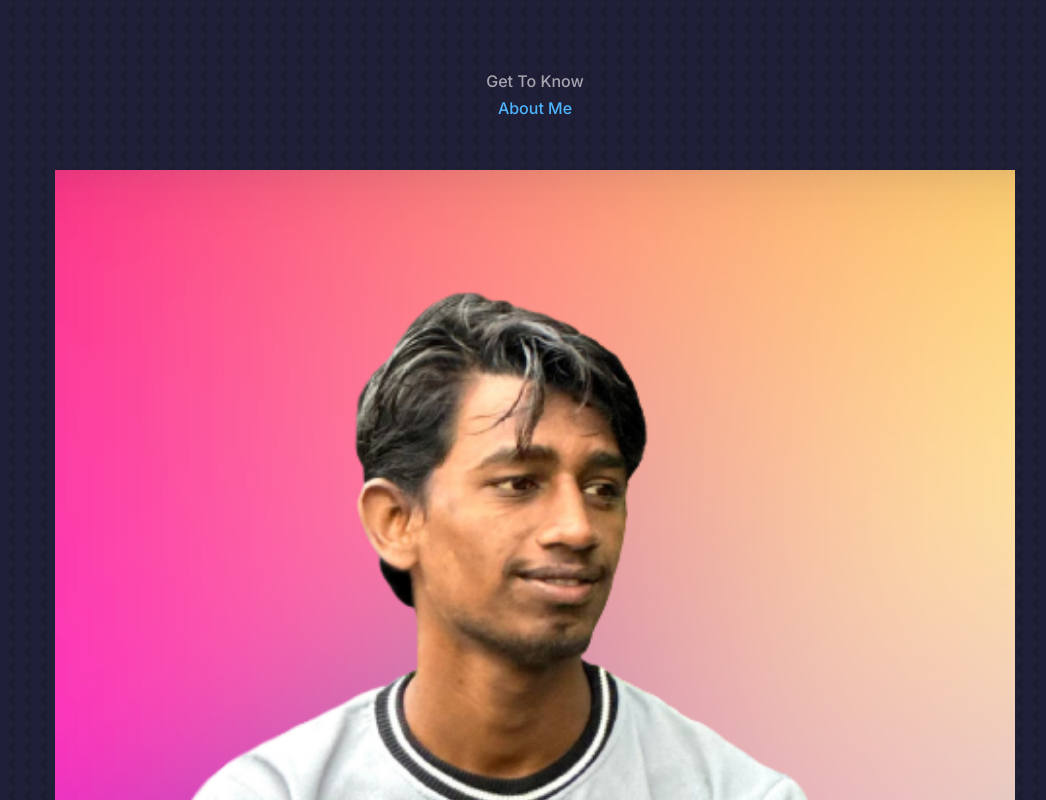
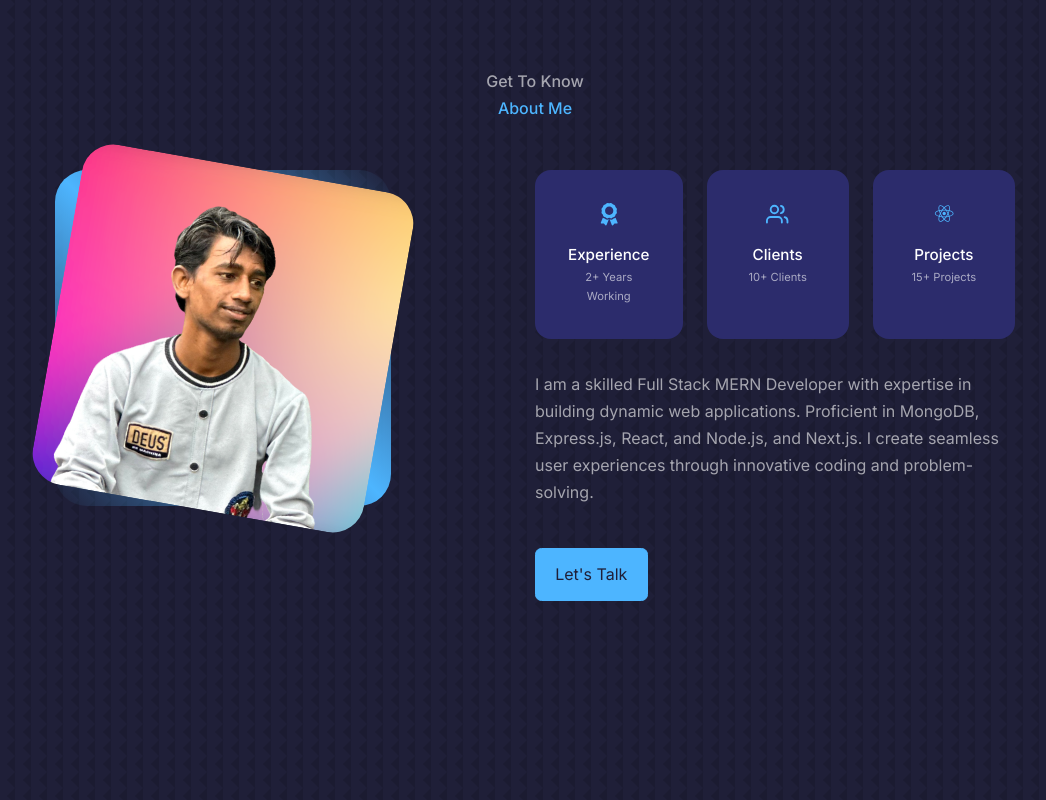
Before and after one commit to adi-shelke/Portfolio, a Next.js app: page / in a window 1280 px wide. Shown: the part 860-1660 px from the top of the page, without its empty margins (105-1151 px from the left). Built offline with nearby package versions, Linux system fonts and the light colour scheme.

Commit message:
about section for desktop done

```diff
--- a/styles/about.css
+++ b/styles/about.css
@@ -0,0 +1,70 @@
+.about__container {
+  display: grid;
+  grid-template-columns: 35% 50%;
+  gap: 15%;
+}
+.about__me {
+  width: 100%;
+  aspect-ratio: 1/1;
+  border-radius: 2rem;
+  background: linear-gradient(
+    45deg,
+    transparent,
+    var(--color-primary),
+    transparent
+  );
+  display: grid;
+  place-items: center;
+}
+.about__me-image {
+  border-radius: 2rem;
+  overflow: hidden;
+  transform: rotate(10deg);
+  transition: var(--transition);
+}
+
+.about__me-image:hover {
+  transform: rotate(0);
+  transition: var(--transition);
+}
+
+.about__cards {
+  display: grid;
+  grid-template-columns: repeat(3, 1fr);
+  gap: 1.5rem;
+}
+
+.about__card {
+  background: var(--color-bg-variant);
+  border: 1px solid transparent;
+  border-radius: 1rem;
+  padding: 2rem;
+  text-align: center;
+  display: flex;
+  flex-direction: column;
+  align-items: center;
+  transition: var(--transition);
+}
+.about__card:hover {
+  background: transparent;
+  border-color: var(--color-primary-variant);
+  cursor: default;
+}
+.about__icon {
+  font-size: 1.4rem;
+  color: var(--color-primary);
+  margin-bottom: 1rem;
+}
+.about__card h5 {
+  font-size: 0.95rem;
+}
+
+.about__card small {
+  font-size: 0.7rem;
+  color: var(--color-light);
+}
+
+.about__content p {
+  margin: 2rem 0 2.6rem;
+  color: var(--color-light);
+}
```
